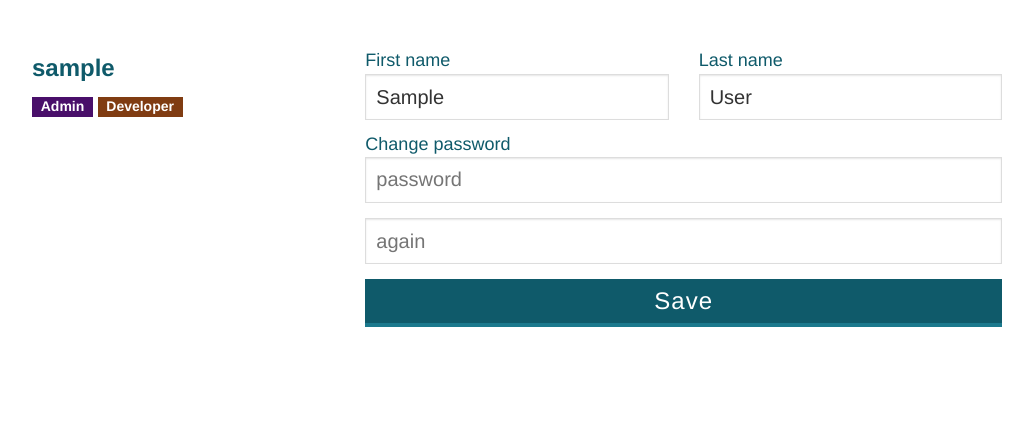
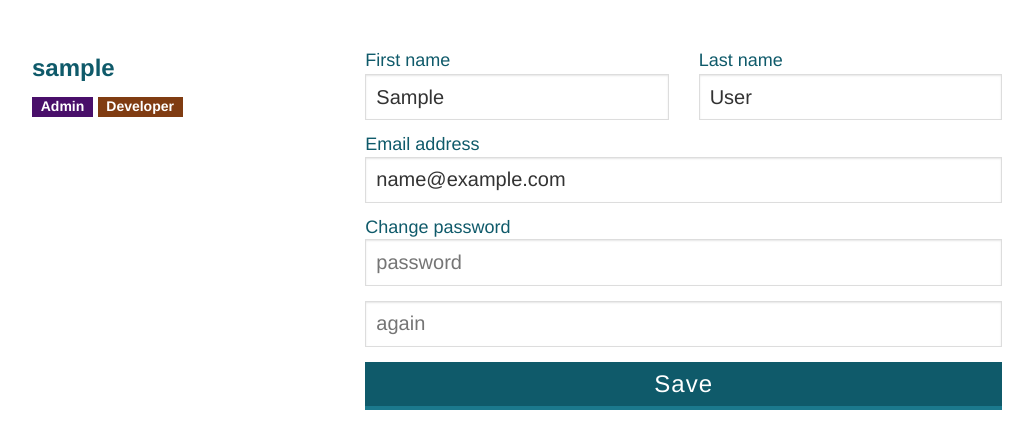
Before and after one commit to dailybruin/meow, a Django app: page /settings/ in a window 1280 px wide. Shown: the part 30-473 px from the top of the page, without its empty margins (123-1156 px from the left). Run offline with Django 3.2, Linux system fonts and the light colour scheme; the visitor is signed in with stand-in values (Sample User, id 1); some libraries are stand-ins or nearby versions.

Commit message:
Emails can now be changed in the frontend

```diff
--- a/meow/meow/templates/scheduler/user_settings.html
+++ b/meow/meow/templates/scheduler/user_settings.html
@@ -73,6 +73,11 @@ $(document).ready(function(){
                 </div>
             </div>
 
+            <label for="email">Email address</label>
+            <input type="email" name="email" value="{{ user.email }}" />
+
+
+
 
             <label for="password">Change password</label>
             <input type="password" id="password1" name="password1" placeholder="password" />
--- a/meow/scheduler/views.py
+++ b/meow/scheduler/views.py
@@ -36,6 +36,7 @@ def user_settings(request):
         last_name = request.POST.get('last_name',None)
         password1 = request.POST.get('password1',None)
         password2 = request.POST.get('password2',None)
+        email = request.POST.get('email',None)
         if first_name:
             user.first_name = first_name
         if last_name:
@@ -45,6 +46,8 @@ def user_settings(request):
         if password1 and password2 and (password1 != password2):
             message['mtext'] = "Your passwords don't match"
             message['mtype'] = "fail"
+        if email:
+            user.email = email
         user.save()
 
     context = {
```
